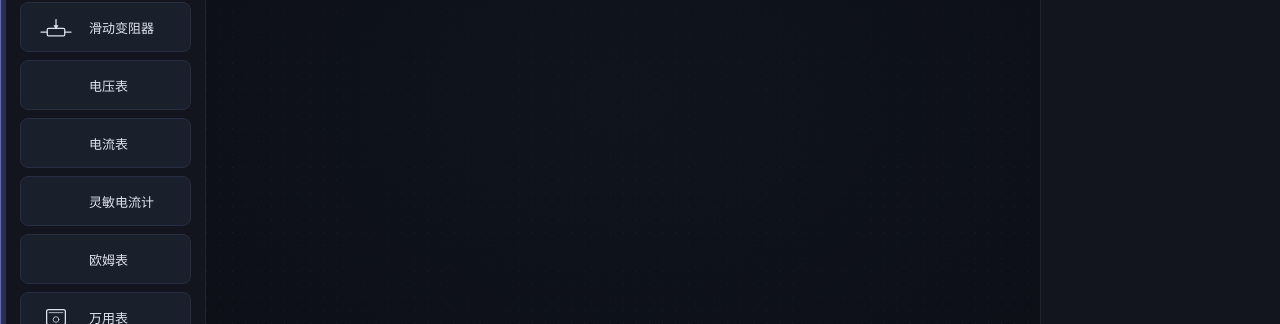
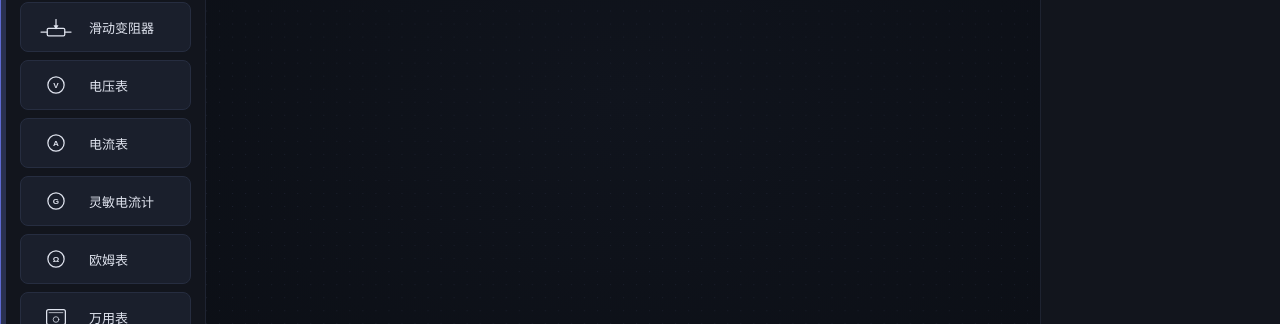
Before and after one commit to nickkkkkk123123/circuit-sim-app, a React (Vite) app: page / in a window 1280 px wide. Shown: the part 207-531 px from the top of the page. Built offline with nearby package versions, Linux system fonts and the light colour scheme.

Commit message:
fix: 电容符号IIFE漏调用不渲染,四电表缩略图图标恢复(被multimeter块覆盖),侧栏溢出改纵向滚动

```diff
--- a/src/App.tsx
+++ b/src/App.tsx
@@ -262,7 +262,7 @@ function CompSymbol({ c, selected, solved, ohmReading, rheoLabel, onPointerDown,
           <line x1={9} y1={-9} x2={9} y2={9} stroke={stroke} strokeWidth={3.5} />
           <line x1={9} y1={0} x2={24} y2={0} stroke={stroke} strokeWidth={2} />
         </>
-      ))}
+      ))()}
       {c.kind === 'spdt' && (() => {
         // 单刀双掷（ON-OFF-ON）：公共端 a（下），杠杆掷向触点1/触点2/中位断开
         const lx = c.pos === 1 ? -18 : c.pos === 2 ? 18 : 0
@@ -639,6 +639,12 @@ function MiniSymbol({ kind }: { kind: CompKind }) {
         <line x1={14} y1={8} x2={24} y2={8} {...st} />
         <line x1={0} y1={-12} x2={0} y2={2} {...st} />
         <polygon points="0,4 -4,-3 4,-3" {...dot} />
+      </>)}
+      {(kind === 'voltmeter' || kind === 'ammeter' || kind === 'ohmmeter' || kind === 'galvanometer') && (<>
+        <circle r={13} {...st} />
+        <text x={0} y={5} textAnchor="middle" fontSize={13} fontWeight={700} fill="var(--ink)">
+          {kind === 'voltmeter' ? 'V' : kind === 'ammeter' ? 'A' : kind === 'ohmmeter' ? 'Ω' : 'G'}
+        </text>
       </>)}
       {kind === 'multimeter' && (<>
         <rect x={-15} y={-12} width={30} height={24} rx={3} {...st} />
--- a/src/index.css
+++ b/src/index.css
@@ -80,7 +80,7 @@ body { background: var(--bg); color: var(--ink); font-family: 'Segoe UI', system
 .palette {
   width: var(--sb-width); padding: 16px 14px; background: var(--panel);
   border-right: 1px solid var(--panel-line); display: flex; flex-direction: column; gap: 8px;
-  overflow: hidden; flex: none; min-width: 0;
+  overflow-y: auto; overflow-x: hidden; flex: none; min-width: 0;
   transition: width 0.35s cubic-bezier(0.22, 1, 0.36, 1), background 0.3s ease;
 }
 .palette.resizing { transition: background 0.3s ease; }
```
